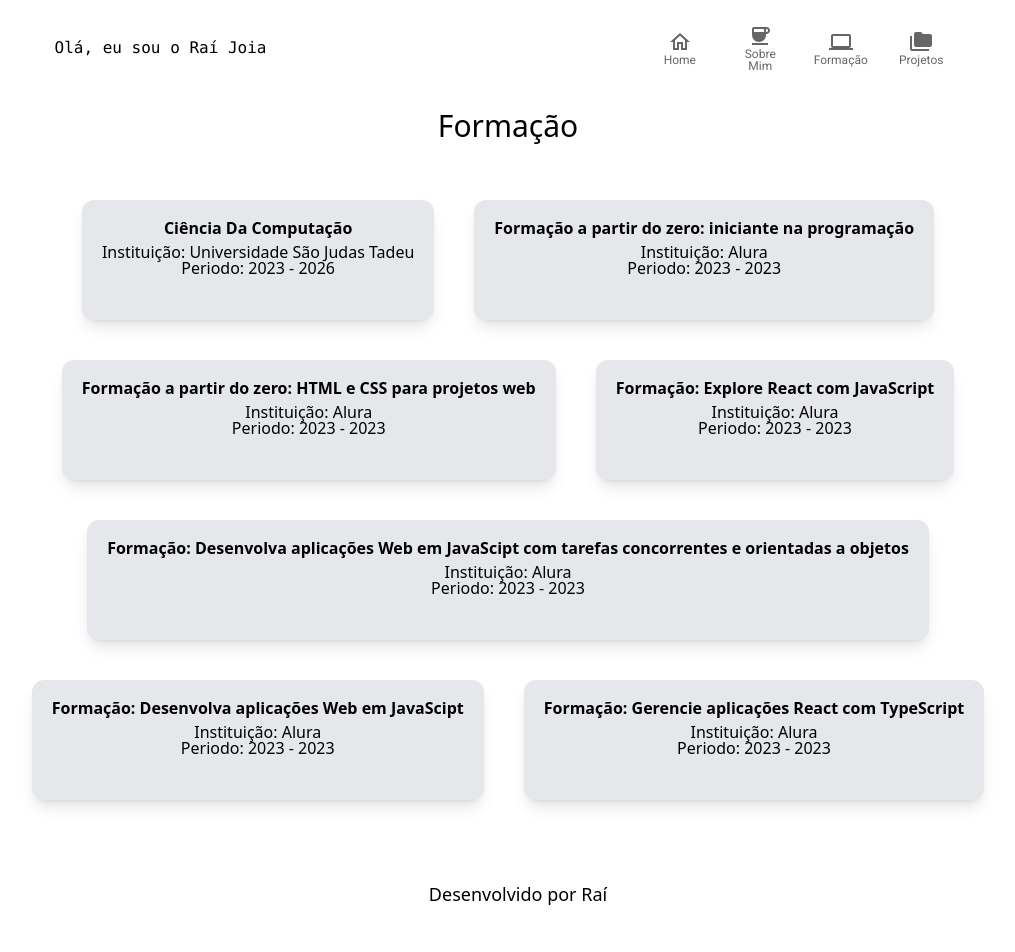
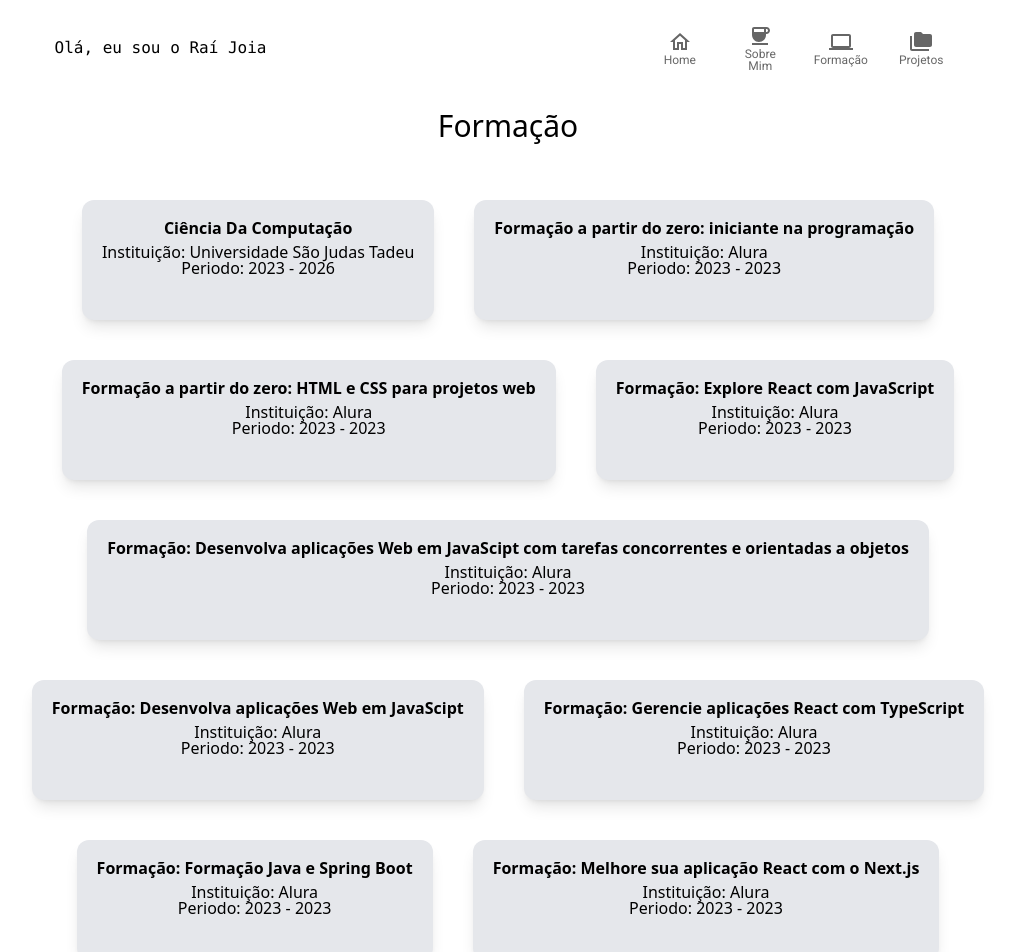
Before and after one commit to Raijoia/portfolio_2.0, a React (Vite) app: page /formacao in a window 1280 px wide. Shown: the top 952 px of the page, without its empty margins (132-1147 px from the left). Before the commit the page ends 928 px from the top, so only its background shows below. Built offline with nearby package versions, Linux system fonts and the light colour scheme.

Commit message:
att page formacao

```diff
--- a/src/pages/Formacao/index.tsx
+++ b/src/pages/Formacao/index.tsx
@@ -47,6 +47,30 @@ const Formacao = () => {
       instituicao: "Alura",
       periodo: "2023 - 2023",
     },
+    {
+      id: uuidv4(),
+      curso: "Formação: Formação Java e Spring Boot",
+      instituicao: "Alura",
+      periodo: "2023 - 2023",
+    },
+    {
+      id: uuidv4(),
+      curso: "Formação: Melhore sua aplicação React com o Next.js",
+      instituicao: "Alura",
+      periodo: "2023 - 2023",
+    },
+    {
+      id: uuidv4(),
+      curso: "Formação: Melhore sua experiência de desenvolvimento com TypeScript",
+      instituicao: "Alura",
+      periodo: "2023 - 2023",
+    },
+    {
+      id: uuidv4(),
+      curso: "Formação: Performe sua aplicação React com Next.js Full stack",
+      instituicao: "Alura",
+      periodo: "2023 - 2023",
+    },
   ]
 
   return (
```
